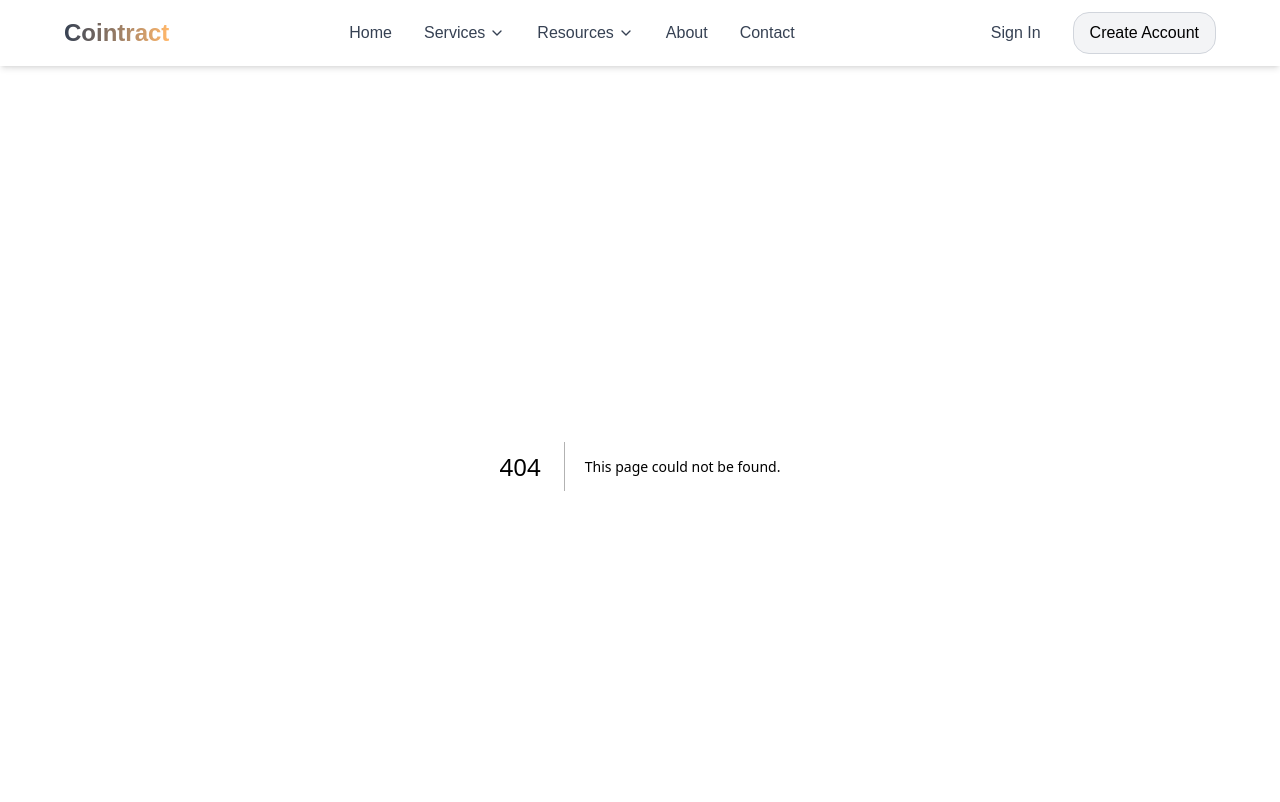
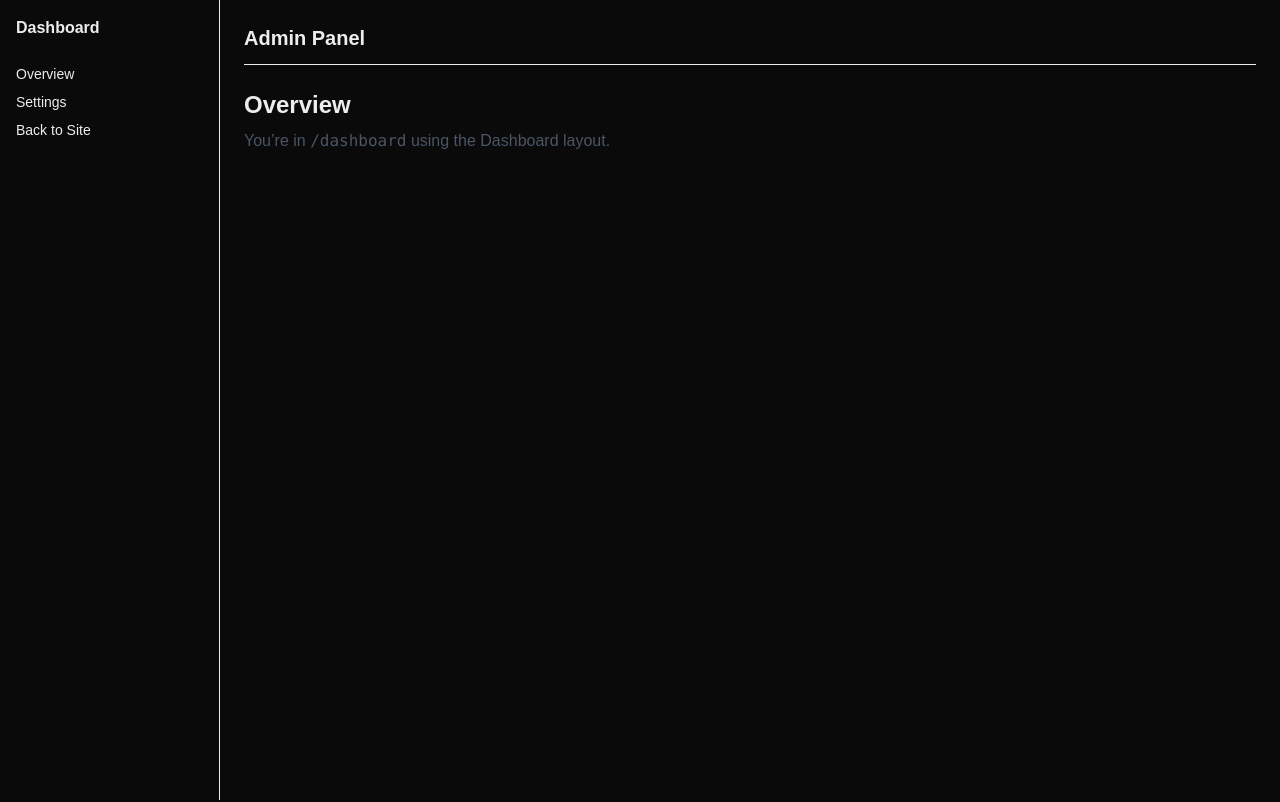
Before and after one commit to rohan26ir/Cointract-Personal-Finance-Expense-Manager, a Next.js app: page /dashboard in a window 1280 px wide. Before the commit this address had no page. Shown: the top 802 px of the page. Built offline with nearby package versions, Linux system fonts and the light colour scheme.

Commit message:
setup dashboard and public

```diff
--- a/components/Shared/Navbar.jsx
+++ b/components/Shared/Navbar.jsx
@@ -38,7 +38,7 @@ const Navbar = () => {
     { id: 5, name: "Contact", href: "/contact" },
   ];
 
-  const user = false;
+  const user = !false;
 
   // Close dropdown when clicking outside
   useEffect(() => {
@@ -55,7 +55,7 @@ const Navbar = () => {
   }, []);
 
   return (
-    <nav className="sticky top-0 z-50 bg-white shadow-md">
+    <nav className="sticky top-0 z-50 bg-white shadow-md rounded-2xl ">
       <div className="w-[90%] mx-auto flex justify-between items-center py-3">
         {/* Logo */}
         <div>
@@ -115,7 +115,7 @@ const Navbar = () => {
         <div className="hidden  lg:flex items-center gap-4">
           {user ? (
             <Link href="/dashboard">
-              <button className="px-4 py-2 text-gray-700 font-medium hover:text-blue-600 transition-colors duration-300">
+              <button className="px-4 py-2 text-gray-700 font-medium hover:text-blue-600 transition-colors duration-300 border cursor-pointer">
                 Dashboard
               </button>
             </Link>
@@ -188,7 +188,7 @@ const Navbar = () => {
               <Link href="/dashboard" className="block">
                 <button
                   onClick={() => setIsOpen(false)}
-                  className="w-full py-2 px-4 text-center bg-gray-100 text-gray-700 rounded-lg font-medium hover:bg-gray-200 transition-colors duration-200"
+                  className="w-full py-2 px-4 text-center bg-gray-100 text-gray-700 rounded-lg font-medium hover:bg-gray-200 transition-colors duration-200 cursor-pointer"
                 >
                   Dashboard
                 </button>
--- /dev/null
+++ b/src/app/(dashboard)/dashboard/User/page.jsx
@@ -0,0 +1,14 @@
+import React from 'react';
+
+const page = () => {
+  return (
+    <div>
+      <div>
+        <h2 className="text-2xl font-bold mb-4">User Page</h2>
+
+      </div>
+    </div>
+  );
+};
+
+export default page;
--- /dev/null
+++ b/src/app/(dashboard)/dashboard/layout.jsx
@@ -0,0 +1,21 @@
+export default function DashboardLayout({ children }) {
+  return (
+    <div className="min-h-screen grid md:grid-cols-[220px_1fr]">
+      <aside className="border-r p-4">
+        <div className="mb-6 font-bold">Dashboard</div>
+        <nav className="grid gap-2 text-sm">
+          <a href="/dashboard" className="hover:underline">Overview</a>
+          <a href="/dashboard/settings" className="hover:underline">Settings</a>
+          <a href="/" className="hover:underline">Back to Site</a>
+        </nav>
+      </aside>
+
+      <div className="p-6">
+        <header className="border-b mb-6 pb-3 flex items-center justify-between">
+          <h1 className="text-xl font-semibold">Admin Panel</h1>
+        </header>
+        <main>{children}</main>
+      </div>
+    </div>
+  );
+}
--- /dev/null
+++ b/src/app/(dashboard)/dashboard/page.jsx
@@ -0,0 +1,10 @@
+export default function DashboardHome() {
+  return (
+    <section className="space-y-2">
+      <h2 className="text-2xl font-bold">Overview</h2>
+      <p className="text-gray-600">
+        You’re in <code>/dashboard</code> using the Dashboard layout.
+      </p>
+    </section>
+  );
+}
--- /dev/null
+++ b/src/app/(public)/layout.jsx
@@ -0,0 +1,20 @@
+import Footer from "../../../components/Shared/Footer";
+import Navbar from "../../../components/Shared/Navbar";
+
+export default function PublicLayout({ children }) {
+  return (
+    <div className="min-h-screen flex flex-col">
+      <header className="border-b">
+        <Navbar></Navbar>
+      </header>
+
+      <main className="flex-1 max-w-5xl mx-auto px-4 py-10">
+        {children}
+      </main>
+
+      <footer className="border-t">
+        <Footer></Footer>
+      </footer>
+    </div>
+  );
+}
--- /dev/null
+++ b/src/app/(public)/page.jsx
@@ -0,0 +1,10 @@
+export default function HomePage() {
+  return (
+    <section className="space-y-4">
+      <h1 className="text-3xl font-bold">Welcome to the Public Site</h1>
+      <p className="text-gray-600">
+        This is the homepage at <code>/</code> using the Public layout.
+      </p>
+    </section>
+  );
+}
--- a/src/app/Account/SignIn/page.jsx
+++ /dev/null
@@ -1,13 +0,0 @@
-import React from 'react';
-
-const page = () => {
-    return (
-        <div>
-            <div>
-                <h2>Sign In</h2>
-            </div>
-        </div>
-    );
-};
-
-export default page;
--- a/src/app/Account/SignUp/page.jsx
+++ /dev/null
@@ -1,13 +0,0 @@
-import React from 'react';
-
-const page = () => {
-    return (
-        <div>
-            <div>
-                <h2>Sign Up</h2>
-            </div>
-        </div>
-    );
-};
-
-export default page;
--- a/src/app/Contact/page.jsx
+++ /dev/null
@@ -1,13 +0,0 @@
-import React from 'react';
-
-const page = () => {
-    return (
-        <div>
-            <div>
-                <h2>Contact Us</h2>
-            </div>
-        </div>
-    );
-};
-
-export default page;
--- a/src/app/layout.js
+++ b/src/app/layout.js
@@ -1,33 +1,12 @@
-import { Geist, Geist_Mono } from "next/font/google";
 import "./globals.css";
-import Footer from "../../components/Shared/Footer";
-import Navbar from "../../components/Shared/Navbar";
 
-const geistSans = Geist({
-  variable: "--font-geist-sans",
-  subsets: ["latin"],
-});
-
-const geistMono = Geist_Mono({
-  variable: "--font-geist-mono",
-  subsets: ["latin"],
-});
-
-export const metadata = {
-  title: "Create Next App",
-  description: "Generated by create next app",
-};
+export const metadata =
+{ title: "My App", description: "Public + Dashboard" };
 
 export default function RootLayout({ children }) {
   return (
     <html lang="en">
-      <body
-        className={`${geistSans.variable} ${geistMono.variable} antialiased`}
-      >
-        <Navbar></Navbar>
-        {children}
-        <Footer></Footer>
-      </body>
+      <body>{children}</body>
     </html>
   );
 }
--- a/src/app/page.js
+++ /dev/null
@@ -1,9 +0,0 @@
-import Image from "next/image";
-
-export default function Home() {
-  return (
-    <div className="font-sans grid grid-rows-[20px_1fr_20px] items-center justify-items-center min-h-screen p-8 pb-20 gap-16 sm:p-20">
-      <h2>hello world</h2>
-    </div>
-  );
-}
```
